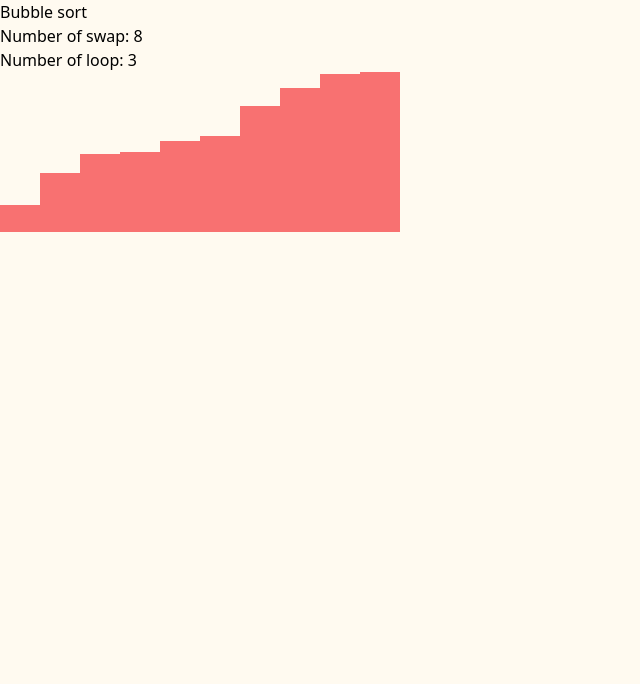
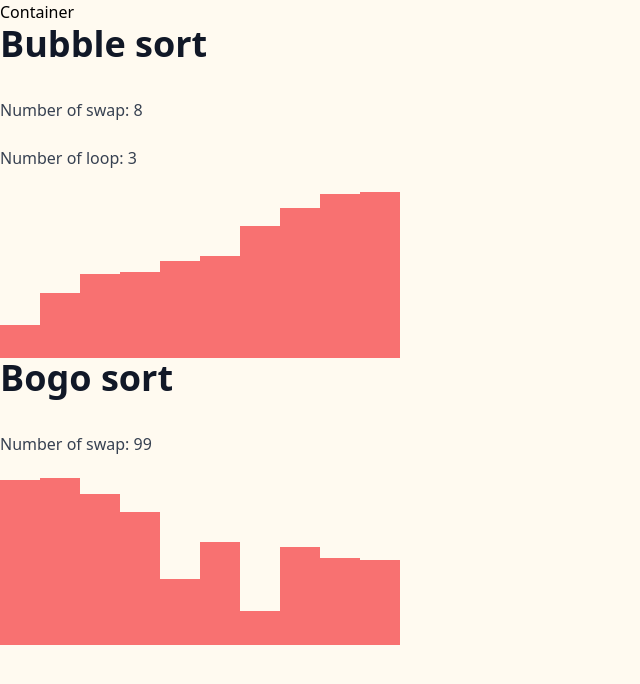
Before and after one commit to ReyalWesley/algo-sort, a React (Vite) app: page / in a window 1280 px wide. Shown: the top 684 px of the page, without its empty margins (0-640 px from the left). Built offline with nearby package versions, Linux system fonts and the light colour scheme.

Commit message:
fix(component): refactoring files structure

```diff
--- a/src/App.tsx
+++ b/src/App.tsx
@@ -1,13 +1,15 @@
+import { Algos } from './component/algo';
 import React from 'react';
-import { BrowserRouter as Router, Routes, Route } from 'react-router-dom';
+import { Routes, Route, Outlet } from 'react-router-dom';
 
 function App() {
   return (
-    <Router>
-      <Routes>
-        <Route path="/" element={<div>aaaaaaaaaaaaaaaaaa</div>} />
-      </Routes>
-    </Router>
+    <Routes>
+      <Route element={<div>Container <Outlet /></div>}>
+        <Route path="/" element={<Algos />} />
+        <Route path="/about" element={<div>about</div>} />
+      </Route>
+    </Routes>
   );
 }
 
--- /dev/null
+++ b/src/component/algo/bogoSort.tsx
@@ -0,0 +1,20 @@
+import {
+  SortFunctionParamType,
+  SortFunctionReturnType,
+} from '../render/sortBlock';
+
+function shuffleArray(data: number[]) {
+  for (let i = data.length - 1; i > 0; i--) {
+    const j = Math.floor(Math.random() * (i + 1));
+    [data[i], data[j]] = [data[j], data[i]];
+  }
+  return data;
+}
+
+export const bogoSortFunction = (
+  params: SortFunctionParamType
+): SortFunctionReturnType => {
+  const { data, setCountSwap, countSwap, ...props } = params;
+  setCountSwap(countSwap + 1);
+  return { data: shuffleArray(data) };
+};
--- a/src/component/algo/bubbleSort.tsx
+++ b/src/component/algo/bubbleSort.tsx
@@ -1,141 +1,20 @@
-import React, { useEffect, useState } from 'react';
-import { List } from './list';
+import {
+  SortFunctionParamType,
+  SortFunctionReturnType,
+} from '../render/sortBlock';
 
-type BubbleSortPropsType = {
-  orderDESC: boolean;
-};
+export const bubbleSortFunction = (
+  params: SortFunctionParamType
+): SortFunctionReturnType => {
+  const { data, iterator, countSwap, setCountSwap } = params;
 
-const generateList = (): number[] => {
-  const myList = [];
-  for (let i = 0; i < 10; i++) {
-    const randomNumber = 1 + Math.floor(Math.random() * 100); // génère un nombre aléatoire entre 1 et 100
-    myList.push(randomNumber);
-  }
-  return myList;
-};
-
-type SortParam = {
-  data: number[];
-  iterator: number;
-  countSwap: number;
-  sortFunction: (
-    data: number[],
-    iterator: number,
-    setCountSwap: (int: number) => void,
-    count: number
-  ) => number[];
-  setIterator: (iterator: number) => void;
-  setSorted: (bool: boolean) => void;
-  setData: (data: number[]) => void;
-  setCountSwap: (int: number) => void;
-};
-
-const sortLoop = ({
-  data,
-  iterator,
-  countSwap,
-  sortFunction,
-  setIterator,
-  setSorted,
-  setData,
-  setCountSwap,
-}: SortParam) => {
-  let dataCopy = data.slice();
-
-  if (iterator > data.length - 1) {
-    setIterator(1);
-
-    let isSorted = true;
-    for (let i = 0; i < dataCopy.length - 1; i++) {
-      if (dataCopy[i] > dataCopy[i + 1]) {
-        isSorted = false;
-        break;
-      }
-    }
-
-    if (isSorted) {
-      setSorted(true);
-    }
-  } else {
-    dataCopy = sortFunction(dataCopy, iterator, setCountSwap, countSwap);
-
-    setIterator(iterator + 1);
-  }
-
-  //force rerender => useEffect data
-  setData(dataCopy);
-};
-
-const bubbleSort = (
-  sortedData: number[],
-  iterator: number,
-  setCount: (count: number) => void,
-  count: number
-): number[] => {
-  if (sortedData[iterator] < sortedData[iterator - 1]) {
-    const stockedValue = sortedData[iterator];
-    sortedData[iterator] = sortedData[iterator - 1];
-    sortedData[iterator - 1] = stockedValue;
+  if (data[iterator] < data[iterator - 1]) {
+    const stockedValue = data[iterator];
+    data[iterator] = data[iterator - 1];
+    data[iterator - 1] = stockedValue;
 
     //compteur du nombre d'itérations de l'algorithme
-    setCount(count + 1);
-    return sortedData;
+    setCountSwap(countSwap + 1);
   }
-  return sortedData;
+  return { data };
 };
-
-const myList = generateList();
-
-export const BubbleSort: React.FC<BubbleSortPropsType> = ({
-  orderDESC,
-  ...props
-}) => {
-  //dataset
-  const [data, setData] = useState<number[]>(myList);
-
-  const [iterator, setIterator] = useState(1);
-
-  //loop counter
-  const [countSwap, setCountSwap] = useState(0);
-  const [countLoop, setCountLoop] = useState(0);
-
-  //state to stop the sort if the dataset is sorted
-  const [sorted, setSorted] = useState(false);
-
-  useEffect(() => {
-    if (!sorted) {
-      setTimeout(() => {
-        sortLoop({
-          data,
-          iterator,
-          countSwap,
-          sortFunction: () =>
-            bubbleSort(data, iterator, setCountSwap, countSwap),
-          setIterator,
-          setSorted,
-          setData,
-          setCountSwap,
-        });
-      }, 50);
-    }
-  }, [countSwap, data, iterator]);
-
-  useEffect(() => {
-    if (iterator === data.length - 1) {
-      setCountLoop(countLoop + 1);
-    }
-  }, [iterator]);
-
-  return (
-    <section>
-      <h2>Bubble sort</h2>
-      <div>
-        <aside>
-          <p>Number of swap: {countSwap}</p>
-          <p>Number of loop: {countLoop}</p>
-        </aside>
-        <List data={data} />
-      </div>
-    </section>
-  );
-};
--- /dev/null
+++ b/src/component/algo/index.tsx
@@ -0,0 +1,49 @@
+import {
+  SortBlock,
+  SortBlockPropsType,
+  generateList,
+} from '../render/sortBlock';
+import { bubbleSortFunction } from './bubbleSort';
+import { bogoSortFunction } from './bogoSort';
+import React from 'react';
+
+const data = generateList();
+
+const algos: SortBlockPropsType[] = [
+  {
+    algoName: 'Bubble sort',
+    loop: true,
+    sortFunction: bubbleSortFunction,
+    swap: true,
+    dataSet: data,
+  },
+  {
+    algoName: 'Bogo sort',
+    loop: false,
+    sortFunction: bogoSortFunction,
+    swap: true,
+    dataSet: data,
+  },
+];
+
+export const Algos: React.FC = () => {
+  return (
+    <>
+      {algos.map(
+        (
+          { algoName, loop, sortFunction, swap, dataSet }: SortBlockPropsType,
+          idx: number
+        ) => (
+          <SortBlock
+            key={idx}
+            algoName={algoName}
+            dataSet={dataSet}
+            loop={loop}
+            sortFunction={sortFunction}
+            swap={swap}
+          />
+        )
+      )}
+    </>
+  );
+};
--- a/src/component/algo/list.tsx
+++ b/src/component/render/graph/barChart.tsx
@@ -1,13 +1,13 @@
 import React from 'react';
 
 type ListPropsType = {
-  data: number[];
+  dataSet: number[];
 };
 
-export const List: React.FC<ListPropsType> = ({ data }) => {
+export const List: React.FC<ListPropsType> = ({ dataSet }) => {
   return (
     <div className="flex items-end">
-      {data.map((data, index) => {
+      {dataSet.map((data: number, index: number) => {
         return (
           <div
             key={index}
--- /dev/null
+++ b/src/component/render/sortBlock.tsx
@@ -0,0 +1,145 @@
+import React, { useEffect, useState } from 'react';
+import { List } from '../render/graph/barChart';
+
+type GenerateListParam = {
+  size?: number;
+};
+
+export const generateList = (
+  { size = 10 }: GenerateListParam = { size: 10 }
+): number[] => {
+  const myList = [];
+  for (let i = 0; i < size; i++) {
+    // génère un nombre aléatoire entre 1 et 100
+    const randomNumber = 5 + Math.floor(Math.random() * 100);
+    myList.push(randomNumber);
+  }
+  return myList;
+};
+
+export type SortFunctionParamType = {
+  data: number[];
+  iterator: number;
+  countSwap: number;
+  setCountSwap: (count: number) => void;
+};
+
+export type SortFunctionReturnType = {
+  data: number[];
+};
+
+type SortParam = {
+  data: number[];
+  iterator: number;
+  countSwap: number;
+  sortFunction: (params: SortFunctionParamType) => SortFunctionReturnType;
+  setIterator: (iterator: number) => void;
+  setSorted: (bool: boolean) => void;
+  setData: (data: number[]) => void;
+  setCountSwap: (count: number) => void;
+};
+
+const sortLoop = ({
+  data,
+  iterator,
+  countSwap,
+  sortFunction,
+  setIterator,
+  setSorted,
+  setData,
+  setCountSwap,
+}: SortParam) => {
+  let dataCopy = data.slice();
+
+  if (iterator > data.length - 1) {
+    setIterator(1);
+
+    let isSorted = true;
+    for (let i = 0; i < dataCopy.length - 1; i++) {
+      if (dataCopy[i] > dataCopy[i + 1]) {
+        isSorted = false;
+        break;
+      }
+    }
+
+    if (isSorted) {
+      setSorted(true);
+    }
+  } else {
+    dataCopy = sortFunction({
+      data: dataCopy,
+      iterator,
+      countSwap,
+      setCountSwap,
+    }).data;
+
+    setIterator(iterator + 1);
+  }
+
+  //force rerender => useEffect data
+  setData(dataCopy);
+};
+
+export type SortBlockPropsType = {
+  algoName: string;
+  loop?: boolean;
+  sortFunction: (params: SortFunctionParamType) => SortFunctionReturnType;
+  swap?: boolean;
+  dataSet: number[];
+};
+
+export const SortBlock: React.FC<SortBlockPropsType> = ({
+  algoName,
+  loop = true,
+  sortFunction,
+  swap = true,
+  dataSet,
+}) => {
+  //dataset
+  const [data, setData] = useState<number[]>(dataSet);
+
+  const [iterator, setIterator] = useState(1);
+
+  //swap counter
+  const [countSwap, setCountSwap] = useState(0);
+
+  //loop counter
+  const [countLoop, setCountLoop] = useState(0);
+
+  //state to stop the sort if the dataset is sorted
+  const [sorted, setSorted] = useState(false);
+
+  useEffect(() => {
+    if (!sorted) {
+      setTimeout(() => {
+        sortLoop({
+          data,
+          iterator,
+          countSwap,
+          sortFunction,
+          setIterator,
+          setSorted,
+          setData,
+          setCountSwap,
+        });
+      }, 50);
+    }
+  }, [countSwap, data, iterator, sortFunction, sorted]);
+
+  useEffect(() => {
+    if (iterator === data.length - 1) {
+      setCountLoop(countLoop + 1);
+    }
+  }, [iterator]);
+
+  return (
+    <article className="prose">
+      <h1>{algoName}</h1>
+      <div>
+        {swap && <p>Number of swap: {countSwap}</p>}
+        {loop && <p>Number of loop: {countLoop}</p>}
+        <List dataSet={data} />
+      </div>
+    </article>
+  );
+};
--- a/src/main.tsx
+++ b/src/main.tsx
@@ -1,18 +1,13 @@
 import * as React from 'react';
 import * as ReactDOM from 'react-dom/client';
-import { createBrowserRouter, RouterProvider } from 'react-router-dom';
-import Root from './routes/root';
+import { BrowserRouter } from 'react-router-dom';
 import './index.css';
-
-const router = createBrowserRouter([
-  {
-    path: '/',
-    element: <Root />,
-  },
-]);
+import App from '../src/App'
 
 ReactDOM.createRoot(document.getElementById('root') as HTMLElement).render(
   <React.StrictMode>
-    <RouterProvider router={router} />
+    <BrowserRouter>
+      <App />
+    </BrowserRouter>
   </React.StrictMode>
 );
--- a/src/routes/root.tsx
+++ b/src/routes/root.tsx
@@ -1,7 +1,7 @@
-import { BubbleSort } from '../component/algo/bubbleSort';
 import React from 'react';
 import '../index.css';
+import { Algos } from '../component/algo';
 
 export default function Root() {
-  return <BubbleSort orderDESC={false} />;
+  return <Algos />;
 }
```
